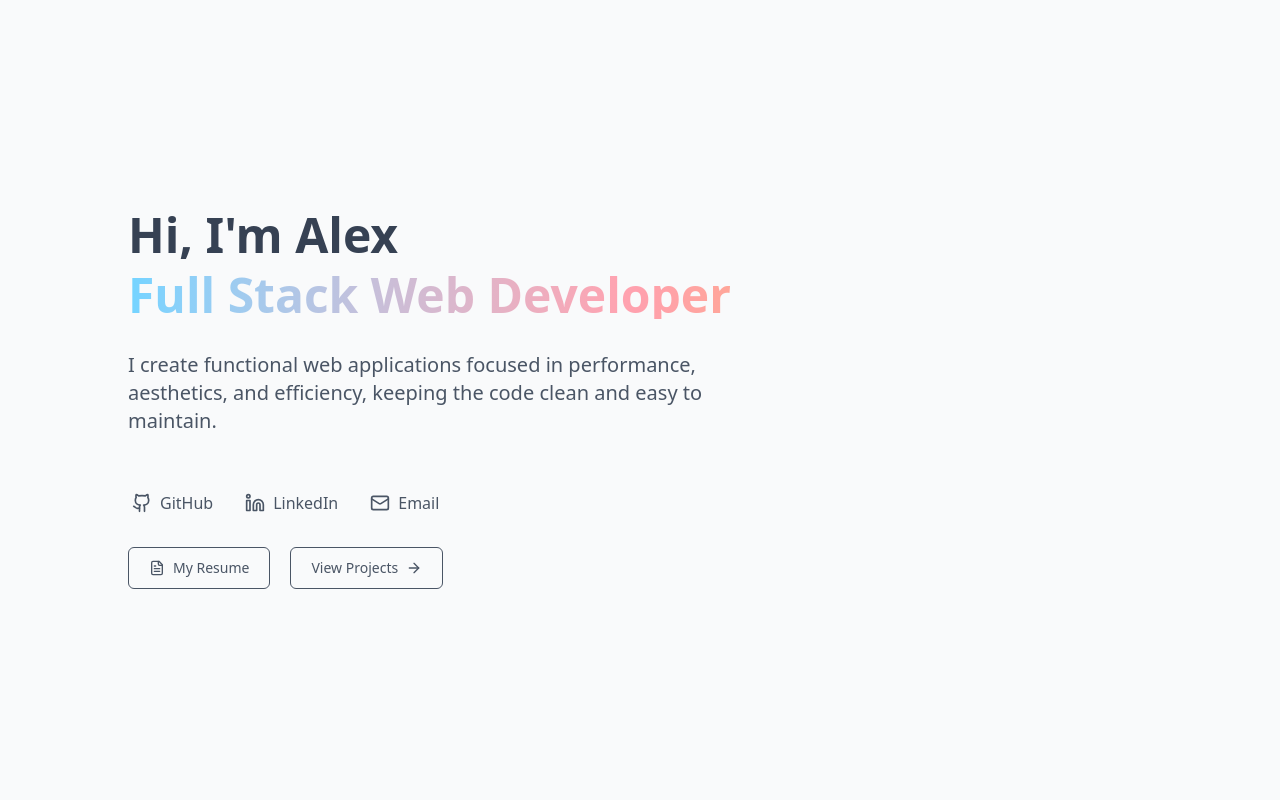
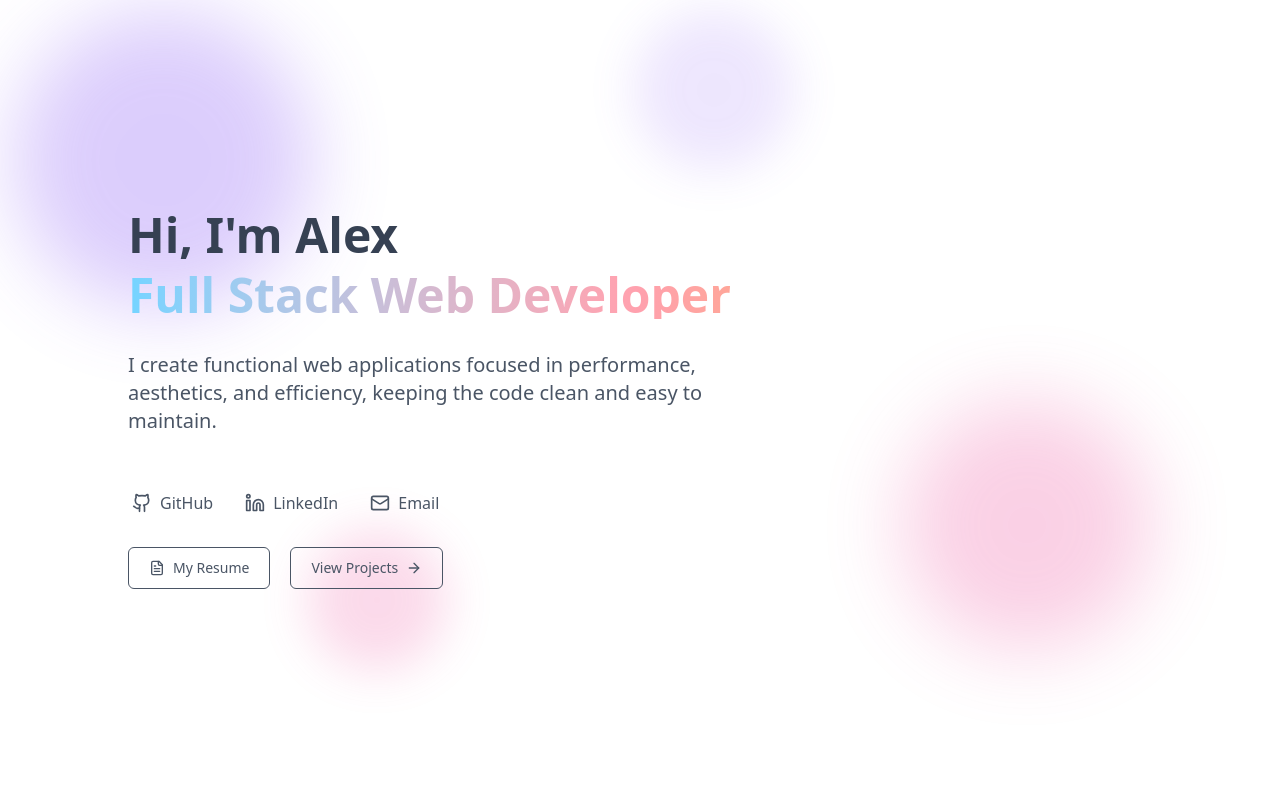
Before and after one commit to Alexrsnchz/portfolio-dev, a React (Vite) app: page / in a window 1280 px wide. Shown: the top 800 px of the page. Built offline with nearby package versions, Linux system fonts and the light colour scheme.

Commit message:
feat: Add custom background effects for the hero section

```diff
--- a/src/components/layouts/MainLayout.tsx
+++ b/src/components/layouts/MainLayout.tsx
@@ -1,12 +1,13 @@
 import type { LayoutProps } from '@customTypes/general.types';
 import Footer from '@components/navigation/footer/Footer';
+import Background from '@components/misc/Background';
 
 export default function MainLayout({ children }: LayoutProps) {
   return (
-    <div className="bg-gray-50 dark:bg-neutral-950">
+    <Background>
       <header></header>
-      <main className="px-3 md:px-0 mx-auto max-w-5xl">{children}</main>
+      <main className="px-3 md:px-12 lg:px-0 mx-auto md:max-w-4xl lg:max-w-5xl">{children}</main>
       <Footer />
-    </div>
+    </Background>
   );
 }
--- /dev/null
+++ b/src/components/misc/Background.tsx
@@ -0,0 +1,19 @@
+import type { LayoutProps } from '@customTypes/general.types';
+
+export default function Background({ children }: LayoutProps) {
+  return (
+    <div className="relative w-full min-h-screen overflow-hidden bg-white dark:bg-black">
+      <div className="absolute inset-0 z-0 pointer-events-none">
+        <div className="absolute md:top-[50px] md:left-[4%] top-[50px] lg:top-[10px] left-[1%] lg:left-[1%] size-[180px] sm:size-[260px] lg:size-[300px] rounded-full opacity-30 blur-2xl bg-[#8b5cf6]" />
+
+        <div className="absolute md:top-[800px] md:right-[7%] lg:top-[400px] lg:right-[10%] sm:size-[200px] md:size-[230px] lg:size-[250px] rounded-full opacity-25 blur-2xl bg-[#ec4899]" />
+
+        <div className="absolute md:top-[300px] md:right-[8%] top-[250px] lg:top-[10px] right-[4%] lg:right-[38%] size-[100px] sm:size-[130px] lg:size-[160px] opacity-15 rounded-full blur-xl bg-[#8b5cf6]" />
+
+        <div className="absolute md:top-[650px] md:left-[16%] top-[500px] lg:top-[530px] left-[20%] lg:left-[24%] size-[90px] sm:size-[120px] lg:size-[140px] rounded-full opacity-20 blur-xl bg-[#ec4899]" />
+      </div>
+
+      <div className="relative z-10">{children}</div>
+    </div>
+  );
+}
```
